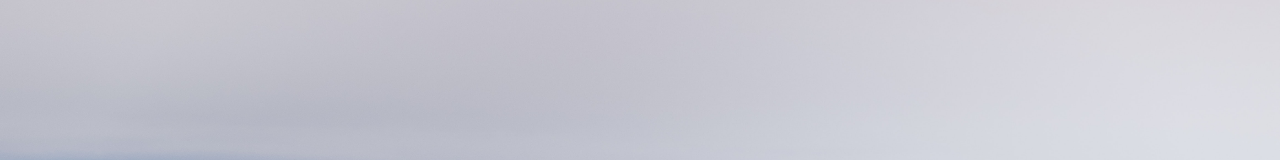
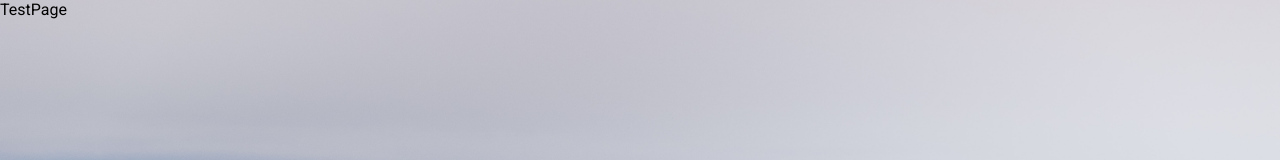
Before and after one commit to minuminuminu/stadtlandfluss-game, a React (Vite) app in the folder client/: page /test in a window 1280 px wide. Before the commit this address had no page. Shown: the top 160 px of the page. Built offline with nearby package versions, Linux system fonts and the light colour scheme.

Commit message:
add routing

```diff
--- a/client/src/main.jsx
+++ b/client/src/main.jsx
@@ -1,14 +1,18 @@
 import React from "react";
 import ReactDOM from "react-dom";
 import App from "./App";
+import TestPage from "./pages/TestPage";
 import { GlobalStyle } from "./GlobalStyles";
 import { BrowserRouter, Routes, Route } from "react-router-dom";
+import ErrorPage from "./pages/ErrorPage";
 
 ReactDOM.render(
   <>
     <BrowserRouter>
       <Routes>
-        <Route path="/" element={<App />}></Route>
+        <Route path="/" element={<App />} />
+        <Route path="test" element={<TestPage />} />
+        <Route path="*" element={<ErrorPage />} />
       </Routes>
     </BrowserRouter>
     <GlobalStyle />
--- /dev/null
+++ b/client/src/pages/ErrorPage.jsx
@@ -0,0 +1,7 @@
+import styled from "styled-components";
+
+const ErrorPage = () => {
+  return <div>ErrorPage</div>;
+};
+
+export default ErrorPage;
--- /dev/null
+++ b/client/src/pages/TestPage.jsx
@@ -0,0 +1,7 @@
+import React from "react";
+
+const TestPage = () => {
+  return <div>TestPage</div>;
+};
+
+export default TestPage;
```
